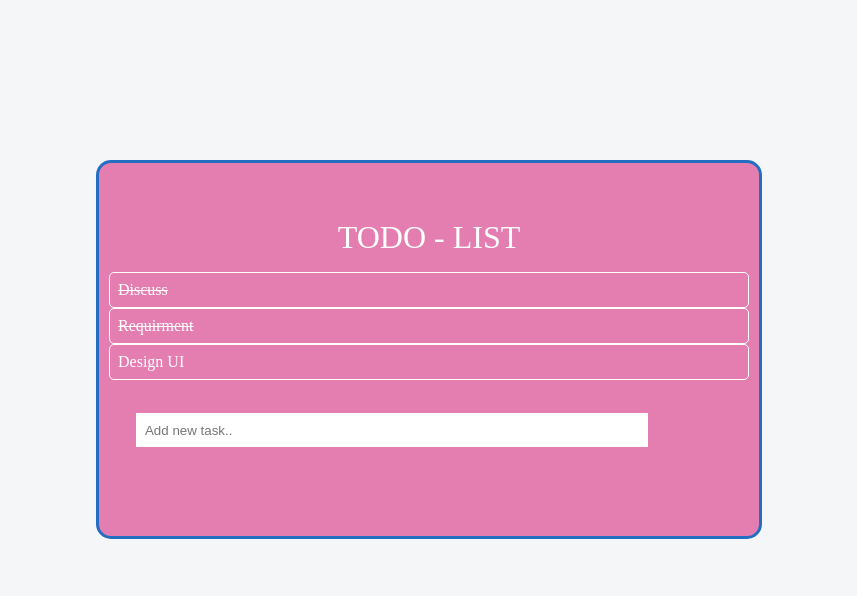
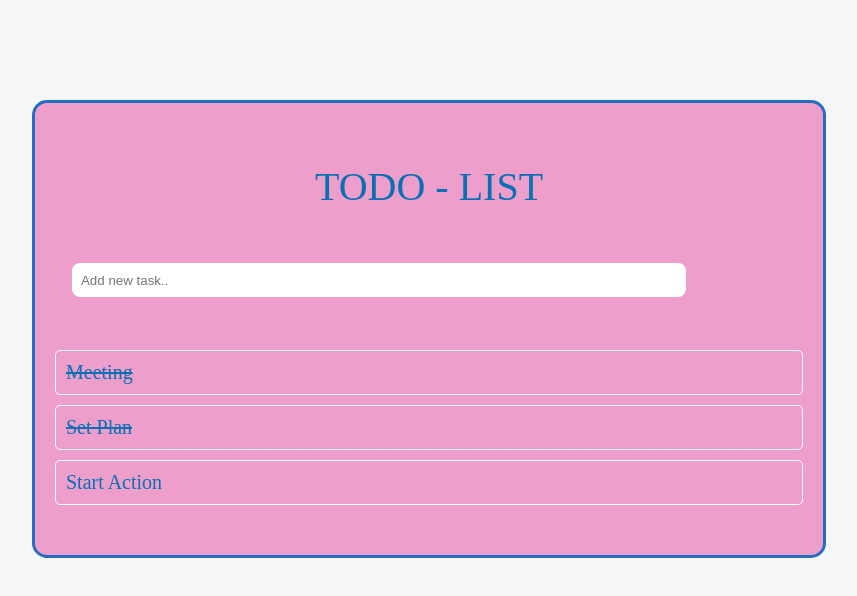
Before and after one commit to SophaKong/Todo-List, a React (Create React App) app: page / in a window 1280 px wide. Shown: the top 596 px of the page, without its empty margins (211-1068 px from the left). Built offline with nearby package versions, Linux system fonts and the light colour scheme.

Commit message:
4 files modified

```diff
--- a/src/App.js
+++ b/src/App.js
@@ -1,12 +1,11 @@
-import React from "react";
-import "./style.css";
+import React from 'react';
+import './style.css';
+import Todo from './components/Todo';
 
 export default function App() {
   return (
     <div>
-      <h1>Todo List</h1>
-      <p>Hello</p>
-      <p>Start editing to see some magic happen :)</p>
+      <Todo />
     </div>
   );
 }
--- a/src/components/Todo.css
+++ b/src/components/Todo.css
@@ -3,12 +3,13 @@ body {
 }
 
 .todo-container {
-  background: rgb(228, 126, 177);
-  width: 50vw;
-  margin: 10em auto;
+  background: #ee9ecb;
+  width: 60vw;
+  margin: 5em auto;
   border-radius: 15px;
   padding: 40px 10px;
-  color: white;
+  color: #0970b4;
+  font-size: 20px;
   border: 3px solid rgb(36, 110, 194);
 }
 
@@ -21,6 +22,7 @@ body {
 
 .task button {
   background: rgb(25, 109, 204);
+  transform: translateY(-20px);
   border-radius: 5px;
   margin: 0px 5px;
   padding: 3px 5px;
@@ -38,6 +40,7 @@ body {
 .create-task input[type='text'] {
   margin: 2.5em 2em;
   width: 80%;
+  border-radius: 8px;
   outline: none;
   border: none;
   padding: 0.7em;
@@ -46,21 +49,9 @@ body {
 .hide-button {
   display: none;
 }
-.mydivouter {
-  position: relative;
-  margin: 0 auto;
+.btn-hover {
+  display: none;
 }
-.mydivoverlap {
-  position: relative;
-  z-index: 1;
-}
-.mybuttonoverlap {
-  position: absolute;
-  z-index: 2;
-  top: 44px;
-  display: none;
-  right: 3px;
-}
-.mydivouter:hover .mybuttonoverlap {
+.wrapper:hover .btn-hover {
   display: block;
 }
--- a/src/components/Todo.js
+++ b/src/components/Todo.js
@@ -4,11 +4,11 @@ import './Todo.css';
 function Task({ task, index, completeTask, removeTask, onEdit }) {
   return (
     <div
-      className="task mydivouter"
+      className="task wrapper"
       style={{ textDecoration: task.completed ? 'line-through' : '' }}
     >
       {task.title}
-    <div className="mybuttonoverlap">
+      <div className="btn-hover">
         <button onClick={() => completeTask(index)}>Complete</button>
         <button style={{ background: 'red' }} onClick={() => removeTask(index)}>
           Remove
@@ -18,7 +18,6 @@ function Task({ task, index, completeTask, removeTask, onEdit }) {
         </button>
       </div>
     </div>
-
   );
 }
 
@@ -28,22 +27,21 @@ function Todo() {
   const [tasks, setTasks] = useState([
     {
       id: 1,
-      title: 'Discuss ',
+      title: 'Meeting',
       completed: true,
     },
     {
       id: 2,
-      title: 'Requirment',
+      title: 'Set Plan',
       completed: true,
     },
-
     {
       id: 3,
-      title: 'Design UI',
+      title: 'Start Action',
       completed: false,
     },
   ]);
-
+  // Add Task
   const addTask = (title) => {
     if (selectTodo) {
       tasks.filter((todo) => {
@@ -56,13 +54,13 @@ function Todo() {
       dubplicate(title);
     }
   };
-
+  // Complete Task
   const completeTask = (index) => {
     const newTasks = [...tasks];
     newTasks[index].completed = true;
     setTasks(newTasks);
   };
-
+  // Remove Task
   const removeTask = (index) => {
     const newTasks = [...tasks];
     if (newTasks.length > 1) {
@@ -70,7 +68,12 @@ function Todo() {
       setTasks(newTasks);
     }
   };
-
+  // Edit Task
+  const onEdit = (task) => {
+    setValue(task.title);
+    setSelectTodo(task);
+  };
+  // Dubplicate
   const dubplicate = (title) => {
     const result = tasks.find((item) => item.title === title);
     if (!result) {
@@ -83,15 +86,17 @@ function Todo() {
       alert('Task is already exist!');
     }
   };
-
-  const onEdit = (task) => {
-    setValue(task.title);
-    setSelectTodo(task);
-  };
-
   return (
     <div className="todo-container">
       <div className="header">TODO - LIST</div>
+      <div className="create-task">
+        <CreateTask
+          addTask={addTask}
+          value={value}
+          setValue={setValue}
+          setSelectTodo={setSelectTodo}
+        />
+      </div>
       <div className="tasks">
         {tasks.map((task, index) => (
           <Task
@@ -103,14 +108,6 @@ function Todo() {
             removeTask={removeTask}
           />
         ))}
-      </div>
-      <div className="create-task">
-        <CreateTask
-          addTask={addTask}
-          value={value}
-          setValue={setValue}
-          setSelectTodo={setSelectTodo}
-        />
       </div>
     </div>
   );
--- a/src/index.js
+++ b/src/index.js
@@ -1,9 +1,6 @@
 import React from 'react';
 import ReactDOM from 'react-dom';
 
-import Todo from './components/Todo';
-
 import App from './App';
 
-// ReactDOM.render(<App />, document.getElementById("root"));
-ReactDOM.render(<Todo />, document.getElementById('root'));
+ReactDOM.render(<App />, document.getElementById('root'));
```
Lines whose indentation alone changed are shown as unchanged.
